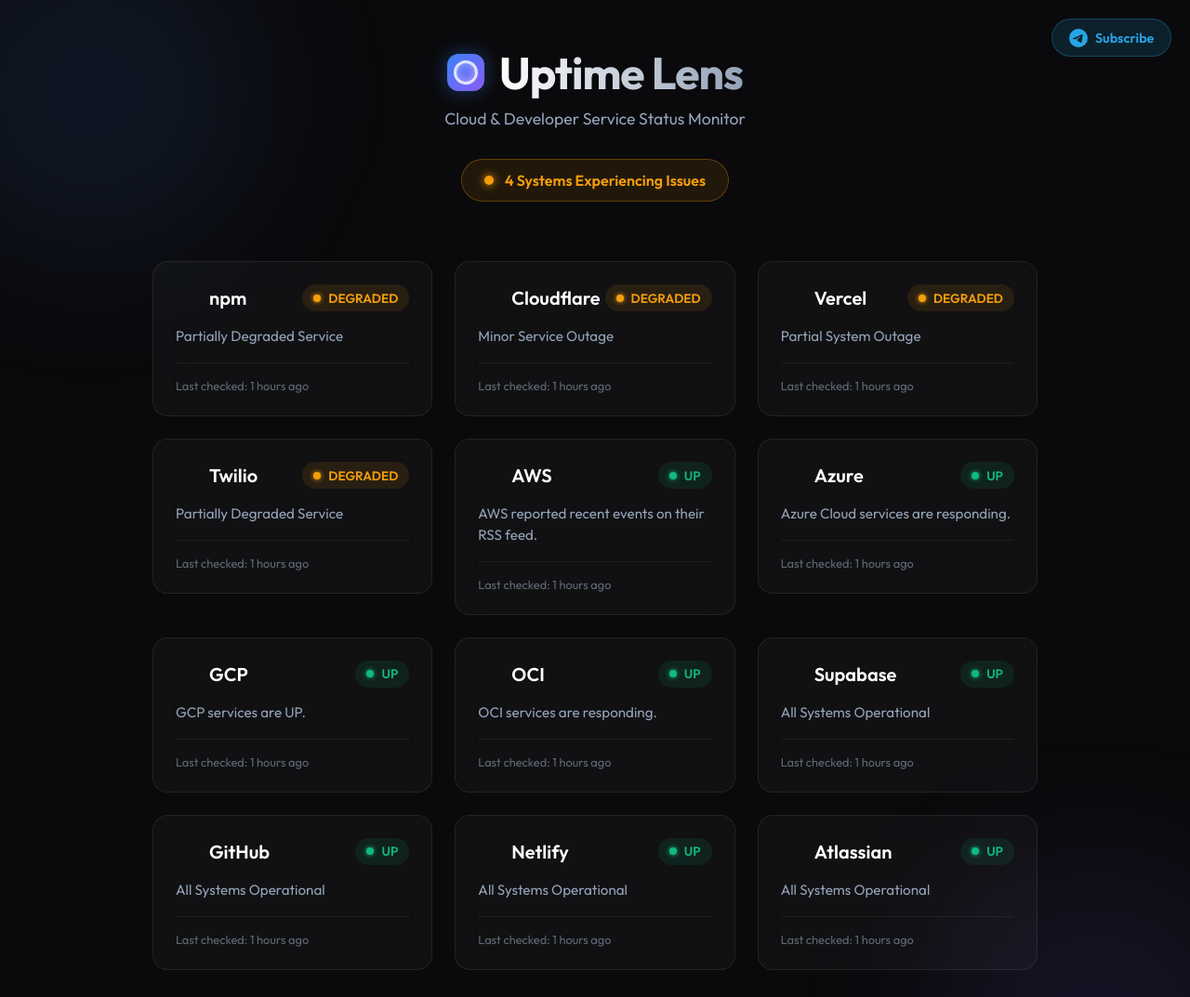
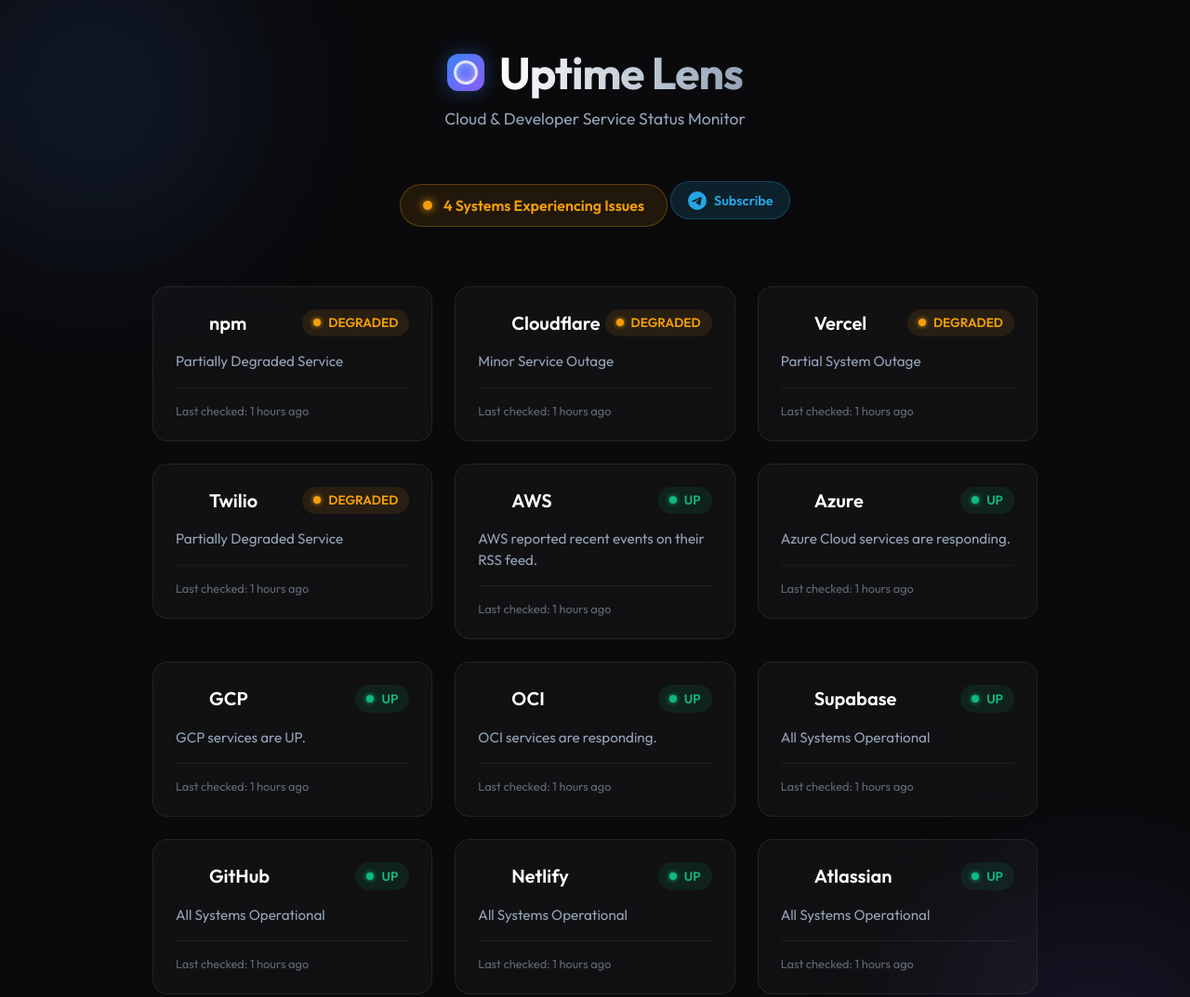
Before and after one commit to crypticani/uptime-lens, a website: page index.html in a window 1280 px wide. Shown: the top 1073 px of the page at 93% size. Drawn offline with Linux system fonts and the light colour scheme.

Commit message:
feat: move Telegram subscribe button to header center above cards

```diff
--- a/css/style.css
+++ b/css/style.css
@@ -38,13 +38,10 @@ body {
 
 /* Telegram Subscribe Button */
 .telegram-subscribe {
-    position: fixed;
-    top: 1.25rem;
-    right: 1.25rem;
-    z-index: 100;
     display: inline-flex;
     align-items: center;
     gap: 0.5rem;
+    margin-top: 1.5rem;
     padding: 0.6rem 1.1rem;
     background: rgba(38, 165, 228, 0.15);
     border: 1px solid rgba(38, 165, 228, 0.3);
--- a/index.html
+++ b/index.html
@@ -13,14 +13,6 @@
 </head>
 
 <body>
-    <a href="https://t.me/uptime_lens" target="_blank" rel="noopener noreferrer" class="telegram-subscribe"
-        title="Subscribe for alerts on Telegram">
-        <svg class="telegram-icon" viewBox="0 0 24 24" fill="currentColor" xmlns="http://www.w3.org/2000/svg">
-            <path
-                d="M11.944 0A12 12 0 0 0 0 12a12 12 0 0 0 12 12 12 12 0 0 0 12-12A12 12 0 0 0 12 0a12 12 0 0 0-.056 0zm4.962 7.224c.1-.002.321.023.465.14a.506.506 0 0 1 .171.325c.016.093.036.306.02.472-.18 1.898-.962 6.502-1.36 8.627-.168.9-.499 1.201-.82 1.23-.696.065-1.225-.46-1.9-.902-1.056-.693-1.653-1.124-2.678-1.8-1.185-.78-.417-1.21.258-1.91.177-.184 3.247-2.977 3.307-3.23.007-.032.014-.15-.056-.212s-.174-.041-.249-.024c-.106.024-1.793 1.14-5.061 3.345-.48.33-.913.49-1.302.48-.428-.008-1.252-.241-1.865-.44-.752-.245-1.349-.374-1.297-.789.027-.216.325-.437.893-.663 3.498-1.524 5.83-2.529 6.998-3.014 3.332-1.386 4.025-1.627 4.476-1.635z" />
-        </svg>
-        <span>Subscribe</span>
-    </a>
     <div class="background-glow"></div>
     <div class="background-glow pos-2"></div>
 
@@ -35,6 +27,14 @@
                 <span class="status-indicator"></span>
                 <span class="status-text">Checking systems...</span>
             </div>
+            <a href="https://t.me/uptime_lens" target="_blank" rel="noopener noreferrer" class="telegram-subscribe"
+                title="Subscribe for alerts on Telegram">
+                <svg class="telegram-icon" viewBox="0 0 24 24" fill="currentColor" xmlns="http://www.w3.org/2000/svg">
+                    <path
+                        d="M11.944 0A12 12 0 0 0 0 12a12 12 0 0 0 12 12 12 12 0 0 0 12-12A12 12 0 0 0 12 0a12 12 0 0 0-.056 0zm4.962 7.224c.1-.002.321.023.465.14a.506.506 0 0 1 .171.325c.016.093.036.306.02.472-.18 1.898-.962 6.502-1.36 8.627-.168.9-.499 1.201-.82 1.23-.696.065-1.225-.46-1.9-.902-1.056-.693-1.653-1.124-2.678-1.8-1.185-.78-.417-1.21.258-1.91.177-.184 3.247-2.977 3.307-3.23.007-.032.014-.15-.056-.212s-.174-.041-.249-.024c-.106.024-1.793 1.14-5.061 3.345-.48.33-.913.49-1.302.48-.428-.008-1.252-.241-1.865-.44-.752-.245-1.349-.374-1.297-.789.027-.216.325-.437.893-.663 3.498-1.524 5.83-2.529 6.998-3.014 3.332-1.386 4.025-1.627 4.476-1.635z" />
+                </svg>
+                <span>Subscribe</span>
+            </a>
         </header>
 
         <section class="services-grid" id="services-grid">
```
